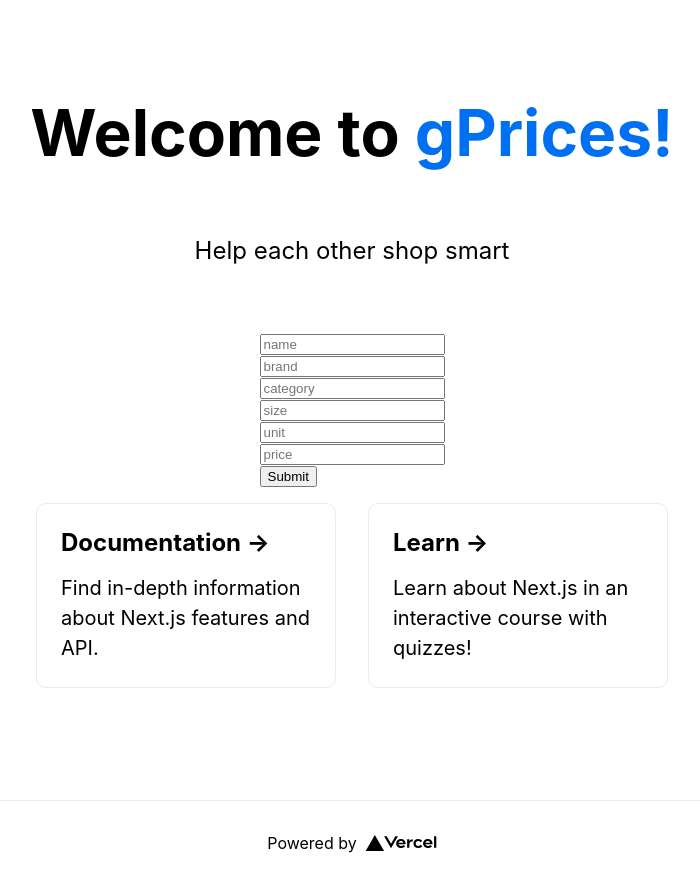
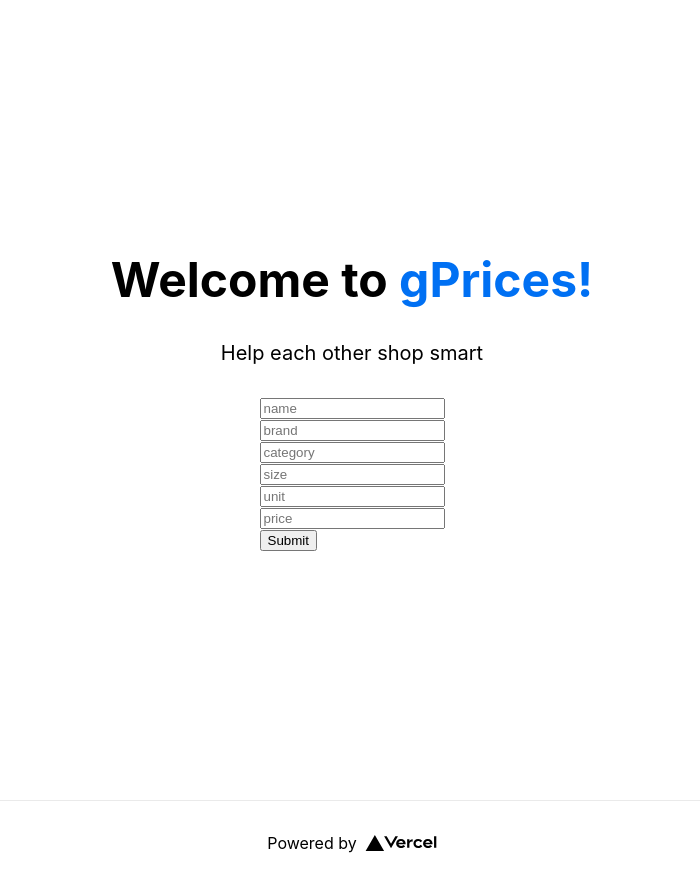
Before and after one commit to lg550055/gprices, a Next.js app: page / in a window 1280 px wide. Shown: the whole page, without its empty margins (288-988 px from the left). Built offline with nearby package versions, Linux system fonts and the light colour scheme; no server answers.

Commit message:
Simplifies style

```diff
--- a/components/Display.js
+++ b/components/Display.js
@@ -5,7 +5,7 @@ export default function Display({ items }) {
   async function deleteItem(id) {
     const url = 'https://q3w9rey5g0.execute-api.us-east-2.amazonaws.com/items/'+id
     await axios.delete(url)
-    console.log(id)
+
   }
   return (
     <>
--- a/pages/index.js
+++ b/pages/index.js
@@ -17,7 +17,7 @@ export default function Home() {
   })
 
   return (
-    <div className={styles.container}>
+    <div>
       <Head>
         <title>gPrices 0.0</title>
         <meta name="description" content="Help each other shop smart" />
@@ -31,17 +31,6 @@ export default function Home() {
         <p className={styles.description}>Help each other shop smart</p>
         <AddForm />
         {items && <Display items={items}/>}
-        <div className={styles.grid}>
-          <a href="https://nextjs.org/docs" className={styles.card}>
-            <h2>Documentation &rarr;</h2>
-            <p>Find in-depth information about Next.js features and API.</p>
-          </a>
-
-          <a href="https://nextjs.org/learn" className={styles.card}>
-            <h2>Learn &rarr;</h2>
-            <p>Learn about Next.js in an interactive course with quizzes!</p>
-          </a>
-        </div>
       </main>
 
       <footer className={styles.footer}>
--- a/styles/Home.module.css
+++ b/styles/Home.module.css
@@ -1,10 +1,6 @@
-.container {
-  padding: 0 2rem;
-}
-
 .main {
   min-height: 100vh;
-  padding: 4rem 0;
+  padding: 2rem 0;
   flex: 1;
   display: flex;
   flex-direction: column;
@@ -41,8 +37,7 @@
 
 .title {
   margin: 0;
-  line-height: 1.15;
-  font-size: 4rem;
+  font-size: 3rem;
 }
 
 .title,
@@ -51,56 +46,8 @@
 }
 
 .description {
-  margin: 4rem 0;
-  line-height: 1.5;
-  font-size: 1.5rem;
-}
-
-.code {
-  background: #fafafa;
-  border-radius: 5px;
-  padding: 0.75rem;
-  font-size: 1.1rem;
-  font-family: Menlo, Monaco, Lucida Console, Liberation Mono, DejaVu Sans Mono,
-    Bitstream Vera Sans Mono, Courier New, monospace;
-}
-
-.grid {
-  display: flex;
-  align-items: center;
-  justify-content: center;
-  flex-wrap: wrap;
-  max-width: 800px;
-}
-
-.card {
-  margin: 1rem;
-  padding: 1.5rem;
-  text-align: left;
-  color: inherit;
-  text-decoration: none;
-  border: 1px solid #eaeaea;
-  border-radius: 10px;
-  transition: color 0.15s ease, border-color 0.15s ease;
-  max-width: 300px;
-}
-
-.card:hover,
-.card:focus,
-.card:active {
-  color: #0070f3;
-  border-color: #0070f3;
-}
-
-.card h2 {
-  margin: 0 0 1rem 0;
-  font-size: 1.5rem;
-}
-
-.card p {
-  margin: 0;
+  margin: 2rem 0;
   font-size: 1.25rem;
-  line-height: 1.5;
 }
 
 .logo {
```
